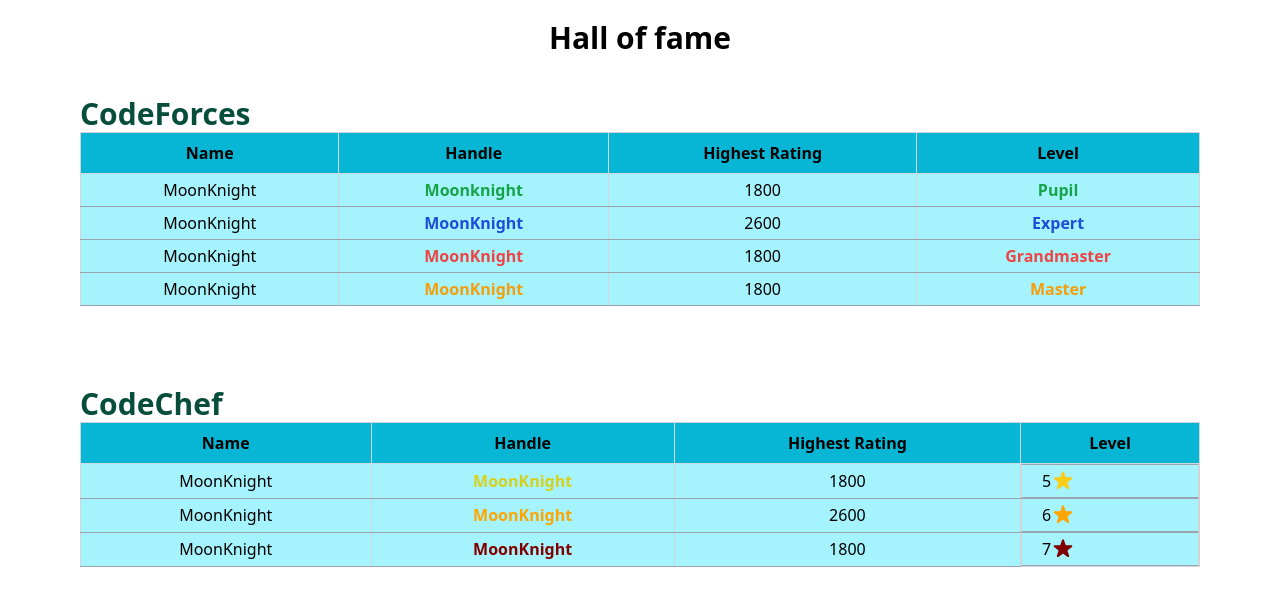
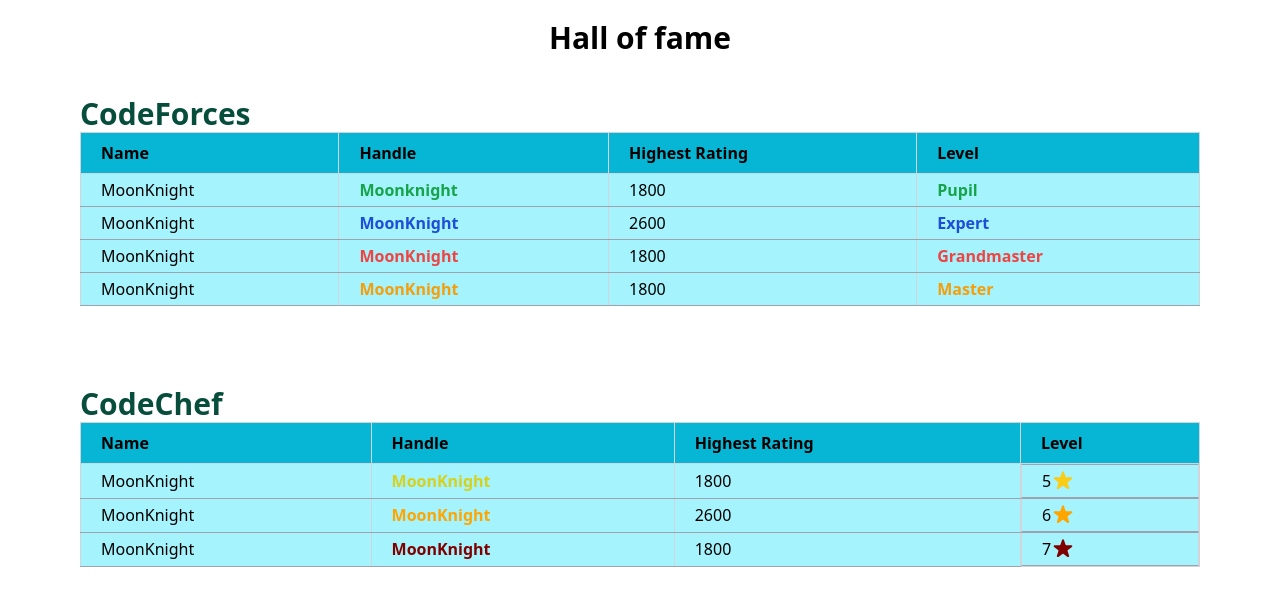
Before and after one commit to linustribevnr/turinghut-website-old, a Gatsby site: page /hall-of-fame in a window 1280 px wide. Built offline with nearby package versions, Linux system fonts and the light colour scheme; Gatsby itself is replaced by a stand-in of ours.

Commit message:
changes done according to the previous review

```diff
--- a/src/components/archive-component.js
+++ b/src/components/archive-component.js
@@ -4,7 +4,7 @@ export default function ArchiveComponent({
   contest: { contestName, year, link },
 }) {
   return (
-    <tr>
+    <tr className="hover:bg-white bg-cyan-200">
       {contestName ? (
         <td className="table-data font-bold">{contestName}</td>
       ) : null}
--- a/src/components/hall-of-fame-table-component.js
+++ b/src/components/hall-of-fame-table-component.js
@@ -31,8 +31,8 @@ export default function HallOfFameTableComponent({
   }
 
   return (
-    <tr className="hover:bg-cyan-300 ">
-      {name ? <td className="table-data ">{name}</td> : null}
+    <tr className="hover:bg-white bg-cyan-200">
+      {name ? <td className="table-data">{name}</td> : null}
 
       {codeforcescolors[level] ? (
         <td className={`table-data font-semibold ${codeforcescolors[level]}`}>
--- a/src/pages/hall-of-fame.js
+++ b/src/pages/hall-of-fame.js
@@ -1,10 +1,10 @@
 import React from "react"
 import data from "../assets/hall-of-fame.json"
 import HallOfFameTableComponent from "../components/hall-of-fame-table-component"
-const codechefData = data.codechefRankers
-const codeforcesData = data.codeforcesRankers
 
 export default function HallOfFame() {
+  const codechefData = data.codechefRankers
+  const codeforcesData = data.codeforcesRankers
   return (
     <div className=" h-90v ">
       <h1 className="text-center font-bold text-3xl mt-5 ">Hall of fame</h1>
--- a/src/styles/global.css
+++ b/src/styles/global.css
@@ -3,8 +3,8 @@
 @tailwind utilities;
 
 .table-head{
-    @apply px-5 py-2 border border-gray-300 border-x-gray-300 justify-start bg-cyan-500 ;
+    @apply px-5 py-2 border border-gray-300 border-x-gray-300 text-left bg-cyan-500 ;
 }
 .table-data{
-    @apply px-5 py-1 border border-gray-400 text-center border-x-gray-300  bg-cyan-200 ;
+    @apply px-5 py-1 border border-gray-400 border-x-gray-300 ;
 }
```
